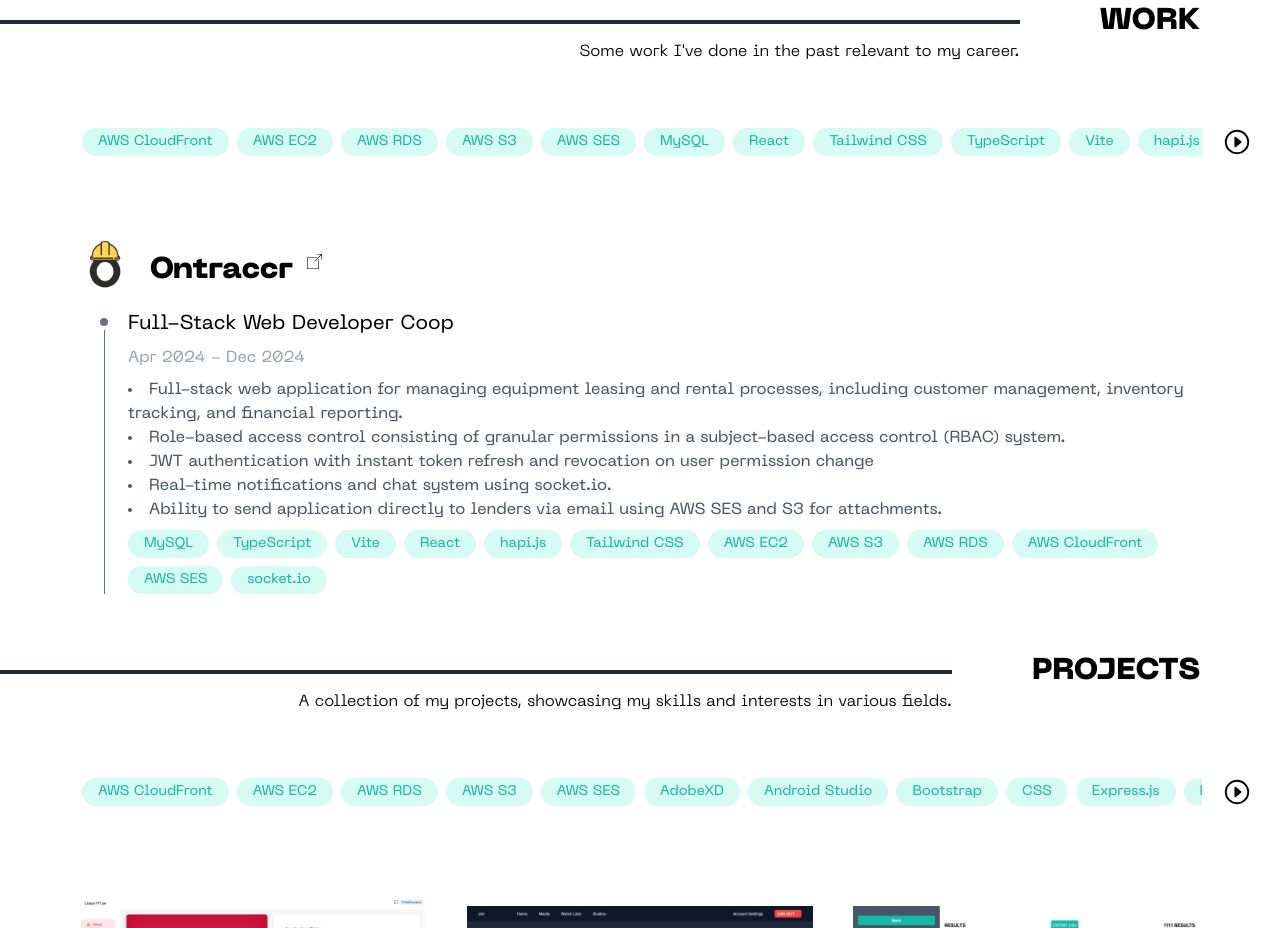
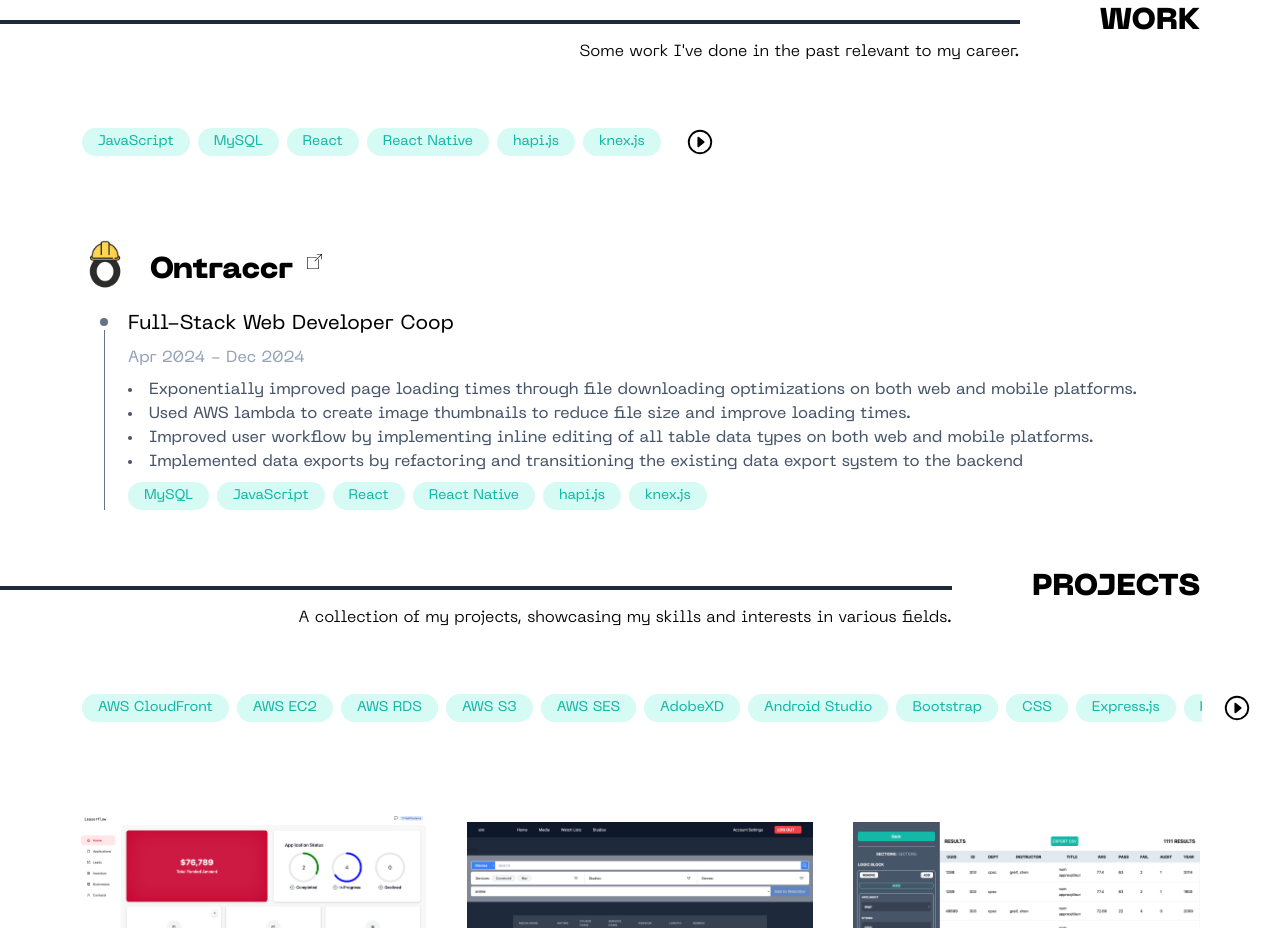
Before and after one commit to simn03/personal-portfolio, a Next.js app: page / in a window 1280 px wide. Shown: the part 1020-1948 px from the top of the page. Built offline with nearby package versions, Linux system fonts and the light colour scheme; what tailwindcss-animated would draw is missing.

Commit message:
added ontraccr notes

```diff
--- a/app/ui/pages/Work.page.tsx
+++ b/app/ui/pages/Work.page.tsx
@@ -13,16 +13,15 @@ const items: ItemType[] = [
       '/work/ontraccr/logo.png',
     ],
     title: 'Ontraccr',
-    metadata: ['MySQL', 'TypeScript', 'Vite', 'React', 'hapi.js', 'Tailwind CSS', 'AWS EC2', 'AWS S3', 'AWS RDS', 'AWS CloudFront', 'AWS SES', 'socket.io'],
+    metadata: ['MySQL', 'JavaScript', 'React', 'React Native', 'hapi.js', 'knex.js'],
     url: 'https://www.ontraccr.com/',
     page: '/work/ontraccr',
     description: [
       'Full-Stack Web Developer Coop',
-      'Full-stack web application for managing equipment leasing and rental processes, including customer management, inventory tracking, and financial reporting.',
-      'Role-based access control consisting of granular permissions in a subject-based access control (RBAC) system.',
-      'JWT authentication with instant token refresh and revocation on user permission change',
-      'Real-time notifications and chat system using socket.io.',
-      'Ability to send application directly to lenders via email using AWS SES and S3 for attachments.',
+      'Exponentially improved page loading times through file downloading optimizations on both web and mobile platforms.',
+      'Used AWS lambda to create image thumbnails to reduce file size and improve loading times.',
+      'Improved user workflow by implementing inline editing of all table data types on both web and mobile platforms.',
+      'Implemented data exports by refactoring and transitioning the existing data export system to the backend',
     ],
   },
 ];
```
